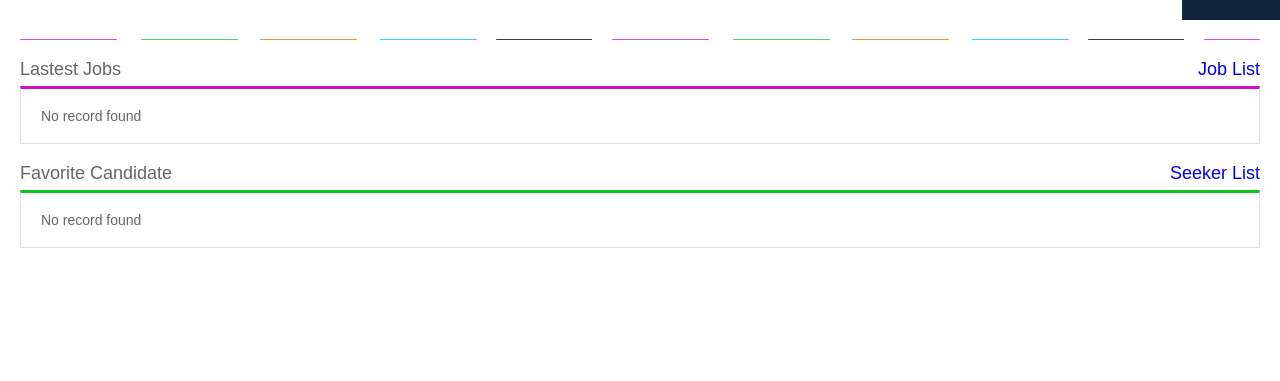
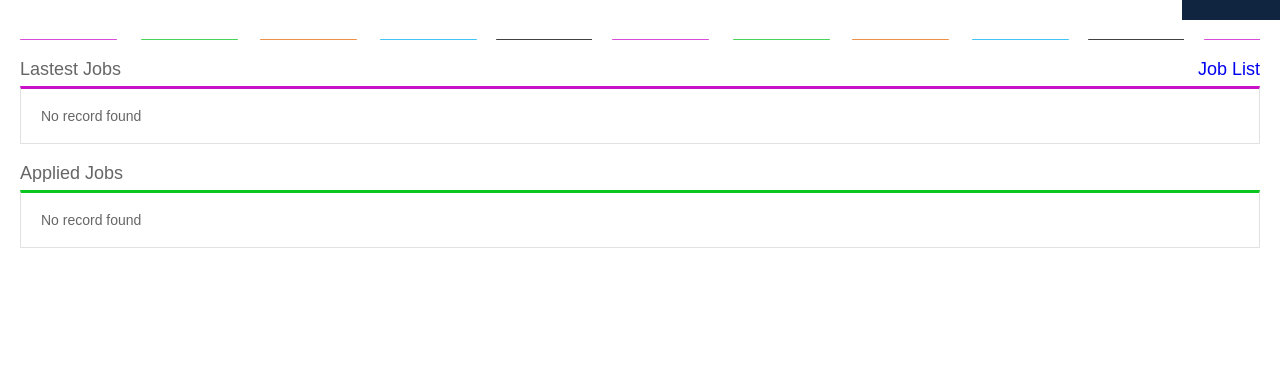
Before and after one commit to deepiakjain/recruiter, a Django app: template recruiter/templates/home/seeker.html in a window 1280 px wide. Shown: the part 50-431 px from the top of the page. Run offline with Django 3.2, Linux system fonts and the light colour scheme; the template is opened without the code that fills it, so the values that code supplies are empty.

Commit message:
Seeker home pages setup

```diff
--- a/recruiter/templates/home/seeker.html
+++ b/recruiter/templates/home/seeker.html
@@ -13,7 +13,7 @@
         <div class="inner candidate-list">
             {% if  lastest_jobs %}
                 {% for job in lastest_jobs %}
-                    {% include 'jobs/job_block.html' with job=job.all.0 is_seeker='true' %}
+                    {% include 'jobs/job_block.html' with job=job is_seeker=False %}
                 {% endfor %}
             {% else %}
                 <p><b> No record found </b></p>
@@ -22,35 +22,16 @@
     </section>
 
     <span class="top-bar">
-        <a href="{% url 'seeker-list' %}" style="text-decoration: none; font-size:18px;"> Seeker List </a>
+        <!--<a href="{% url 'seeker-list' %}" style="text-decoration: none; font-size:18px;"> Seeker List </a>-->
     </span>
-    <span style="float: left; font-size: 18px;" class="top-bar">{% trans 'Favorite Candidate' %}</span>
+    <span style="float: left; font-size: 18px;" class="top-bar">{% trans 'Applied Jobs' %}</span>
     <section class="section-box green">
         <div class="inner candidate-list">
-        {% if favorites %}
-            {% for favorite in favorites %}
+        {% if applied_jobs %}
+            {% for favorite in applied_jobs %}
                 <div class="row">
-                    {% for user in favorite.seeker.all %}
-                    <div class="data">
-                        <h1>
-                            <a href="{% url 'seeker-details' user.id %}">
-                                {{user.user.get_full_name | title}}
-                            </a>
-                            <span>({{user.experience_yrs}} Yrs. {{user.experience_month}} Month)</span>
-                            <label class="data-row">
-                                <span class="bold">{{user.designation}} -</span><span>{{user.current_loc}}</span>
-                            </label>
-                        </h1>
-                        <label class="data-row"><span class="bold">{% trans 'Known as' %}:</span>
-                            <span>{{ user.profile_header }}</span>
-                        </label>
-                        <label class="data-row"><span class="bold">{% trans 'Key Skills' %}:</span>
-                            <span>{{user.skill_set}}</span>
-                        </label>
-                        <label class="data-row"><span class="bold">{% trans 'Preferred location' %}:</span>
-                            <span>{{user.preferred_loc}}</span>
-                        </label>
-                    </div>
+                    {% for job in favorite.job.all %}
+                        {% include 'jobs/job_block.html' with job=job is_seeker=False %}
                     {% endfor %}
                 </div>
             {% endfor %}
```
Also changed, not shown: recruiter/views.py (+8 -4 lines).
